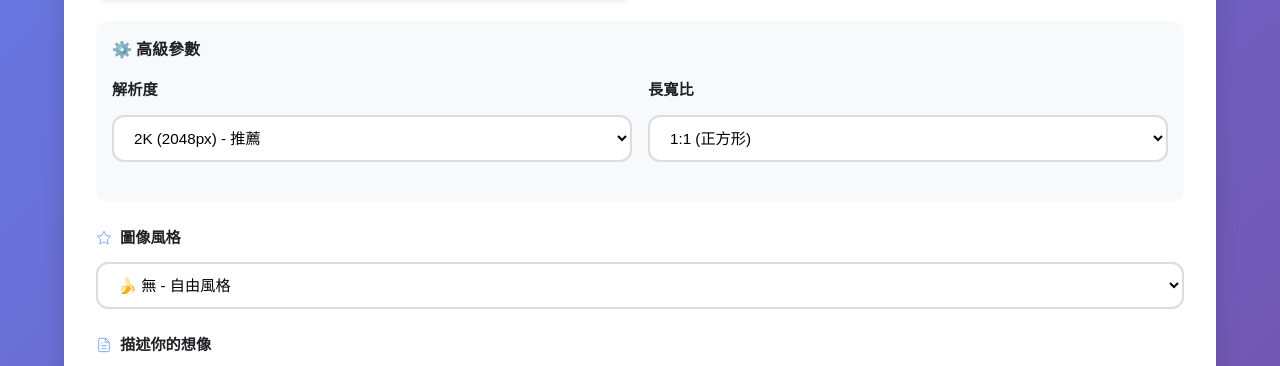
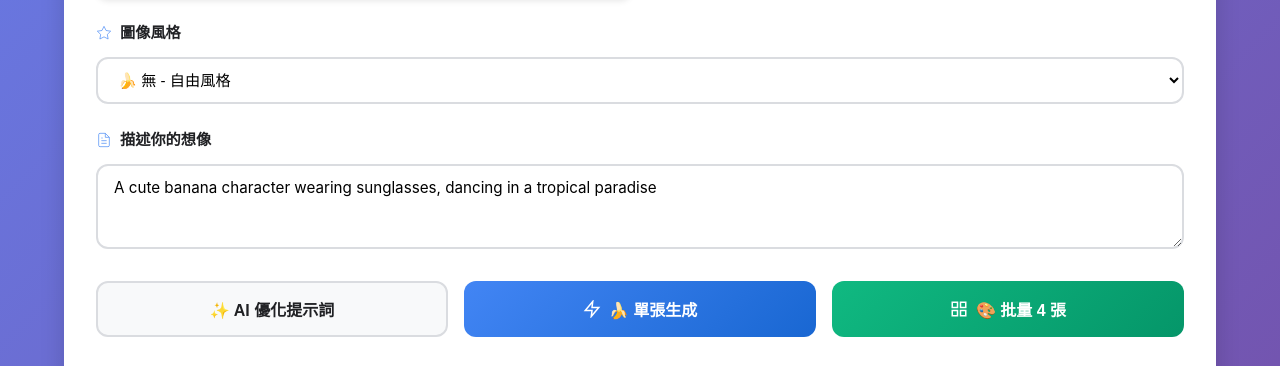
Before and after one commit to kinai9661/Puter, a website: page public/nano-banana.html in a window 1280 px wide. Shown: the part 406-772 px from the top of the page. Drawn offline with Linux system fonts and the light colour scheme.

Commit message:
移除高級參數區域，簡化界面

```diff
--- a/public/nano-banana.html
+++ b/public/nano-banana.html
@@ -95,29 +95,6 @@
                             </label>
                         </div>
                     </div>
-
-                    <details class="advanced-panel" open>
-                        <summary>⚙️ 高級參數</summary>
-                        <div class="advanced-content">
-                            <div class="form-group">
-                                <label class="label">解析度</label>
-                                <select id="resolution" class="select">
-                                    <option value="1K">1K (1024px)</option>
-                                    <option value="2K" selected>2K (2048px) - 推薦</option>
-                                    <option value="4K">4K (4096px) - 超高清</option>
-                                </select>
-                            </div>
-                            <div class="form-group">
-                                <label class="label">長寬比</label>
-                                <select id="aspect-ratio" class="select">
-                                    <option value="1:1" selected>1:1 (正方形)</option>
-                                    <option value="16:9">16:9 (橫版)</option>
-                                    <option value="9:16">9:16 (豎版)</option>
-                                    <option value="4:3">4:3 (經典)</option>
-                                </select>
-                            </div>
-                        </div>
-                    </details>
 
                     <div class="form-group">
                         <label class="label">
```
